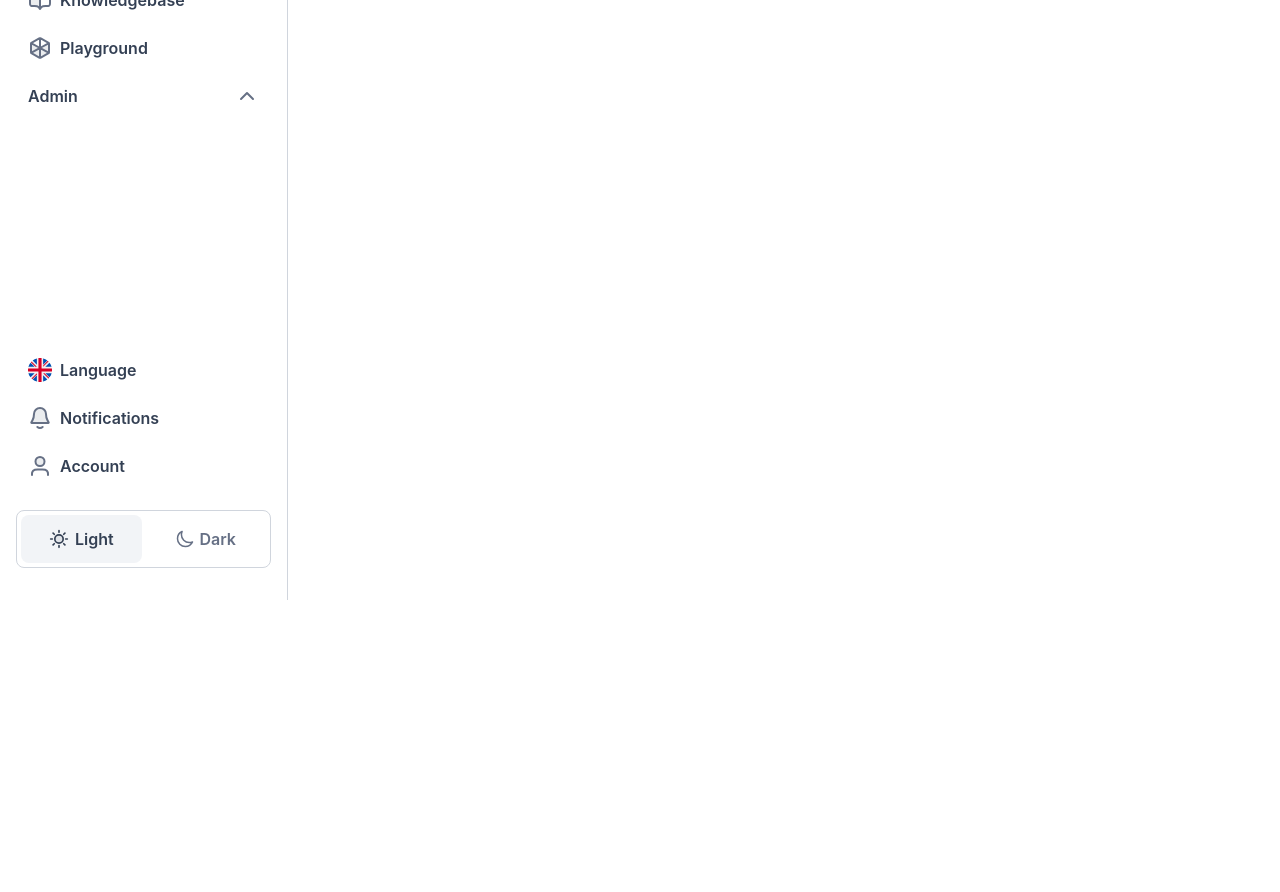
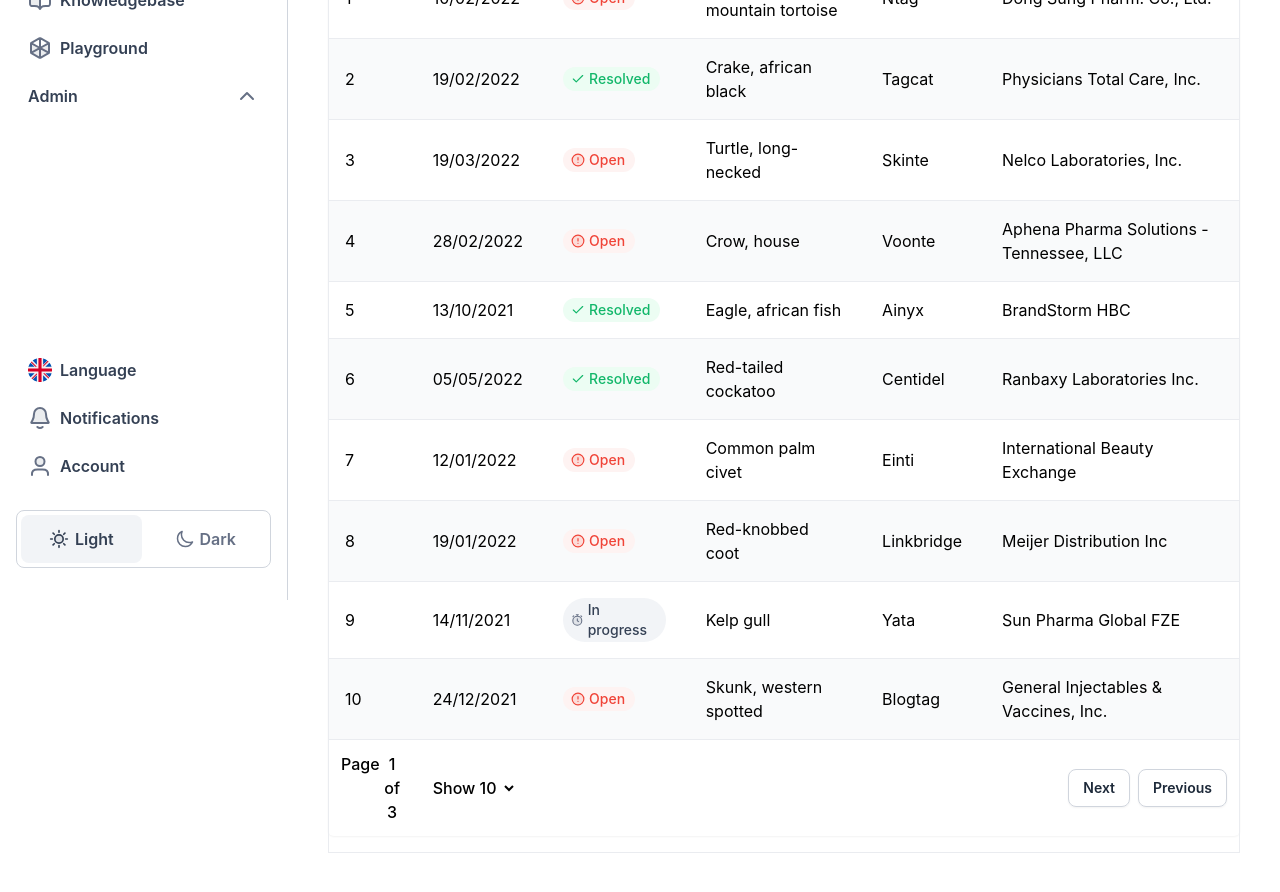
Before and after one commit to lucasprins/viscon-tickets, a React (Create React App) app in the folder client/: page /tickets in a window 1280 px wide. Shown: the part 200-1092 px from the top of the page. Before the commit the page ends 800 px from the top, so only its background shows below. Built offline with nearby package versions, Linux system fonts and the light colour scheme.

Commit message:
commit: added back/forth function + color even/uneven

```diff
--- a/client/src/components/organisms/Table/tanstackTable.tsx
+++ b/client/src/components/organisms/Table/tanstackTable.tsx
@@ -13,6 +13,7 @@
 import { IconAlert, IconCheck, IconStopwatch } from "../../atoms/Icons/Icons";
 import { useAppSelector } from "../../../utils/hooks";
 import { getCurrentLanguage } from "../../../features/user/userSlice";
+import { Button } from "../../atoms/Button/Button";
 
 type table = {
   id: number;
@@ -66,13 +67,42 @@
       cell: (info) => info.getValue(),
       header: "Ticket ID",
       enableColumnFilter: false,
-          //  footer: info => info.column.id,
+      footer: () => {
+        return (
+          <div className="flex p-3 dark:bg-dark-800 font-medium">
+            <div>Page</div>
+            <p>
+              {table.getState().pagination.pageIndex + 1} of{' '}
+              {table.getPageCount()}
+            </p>
+          </div>
+        )
+      }
     }),
     columnHelper.accessor("time_of_year", {
       id: "Date",
       cell: (info) => info.getValue(),
       header: "Date",
       enableColumnFilter: false,
+      footer: () => {
+        return (
+          <div className="flex pl-3 dark:text-gray-200  font-medium">
+            <select
+              className=" bg-white dark:bg-dark-800 "
+              value={table.getState().pagination.pageSize}
+              onChange={e => {
+                table.setPageSize(Number(e.target.value))
+              }}
+            >
+              {[5, 10, 20, 25].map(pageSize => (
+                <option key={pageSize} value={pageSize}>
+                  Show {pageSize}
+                </option>
+              ))}
+            </select>
+          </div>
+        )
+      }
       //  footer: info => info.column.id,
     }),
     columnHelper.accessor("status_ticket", {
@@ -155,7 +185,28 @@
       cell: (info) => info.getValue(),
       // footer: info => info.column.id,
       enableColumnFilter: false,
-    }),
+      footer: () => {
+        return (
+          <div className="flex flex-row-reverse gap-2 p-3">
+            <Button
+              size="small"
+              width="content"
+              type="secondary-gray"
+              text="Previous"
+              onclick={() => table.previousPage()}
+            />
+
+            <Button
+              size="small"
+              width="content"
+              type="secondary-gray"
+              text="Next"
+              onclick={() => table.nextPage()}
+            />
+          </div>
+        )
+      }
+    },),
   ];
 
   const columns = useMemo(() => columnsNonMemo, []);
@@ -170,20 +221,20 @@
     data,
     columns,
     getCoreRowModel: getCoreRowModel(),
-   // getPaginationRowModel: getPaginationRowModel(),
+    getPaginationRowModel: getPaginationRowModel(),
   });
 
   // This needs to be turned into a function to click through the table included something to click on
   //const firstPageRow = table.getRowModel().rows.slice(0, 10); // Get the first 10 rows of the first page
   return (
-    <div className="p-2 w-full">
-      <table className="border border-gray-200 border-solid shadow-sm w-full">
+    <div className="p-2">
+      <table className="border-l border-r border-gray-200 border-solid shadow-sm w-full rounded-md">
         <thead>
           {table.getHeaderGroups().map((headerGroup) => (
             //CSS border around the header
             <tr
               key={headerGroup.id}
-              className="border border-solid border-gray-200 shadow-sm"
+              className="border border-solid border-gray-200 shadow-sm rounded-md"
             >
               {headerGroup.headers.map((header) => (
                 // CSS for the header
@@ -207,9 +258,9 @@
             </tr>
           ))}
         </thead>
-        <tbody>
+        <tbody className="">
           {table.getRowModel().rows.map((row) => (
-            <tr key={row.id}>
+            <tr key={row.id} className="even:bg-gray-50 dark:even:bg-dark-700">
               {row.getVisibleCells().map((cell) => (
                 //CSS for the individual cells
                 <td
@@ -222,12 +273,11 @@
             </tr>
           ))}
         </tbody>
-
         <tfoot>
-          {table.getFooterGroups().map((footerGroup) => (
+          {table.getFooterGroups().map(footerGroup => (
             <tr key={footerGroup.id}>
-              {footerGroup.headers.map((header) => (
-                <th key={header.id}>
+              {footerGroup.headers.map(header => (
+                <th key={header.id} colSpan={header.colSpan}>
                   {header.isPlaceholder
                     ? null
                     : flexRender(
@@ -239,8 +289,27 @@
             </tr>
           ))}
         </tfoot>
+
       </table>
-      <div className="h-4" />
+
+      <div className="flex p-2 justify-between border-l border-b border-r border-solid border-gray-200">
+        <div className="flex items-center gap-1 ">
+
+
+        </div>
+      </div>
+
+
     </div>
   );
 }
+
+function buttonsPrevNext() {
+  return (
+    <div className="flex gap-2 place-self-end">
+
+
+
+    </div>
+  )
+}
--- a/client/src/components/pages/Playground/Playground.tsx
+++ b/client/src/components/pages/Playground/Playground.tsx
@@ -5,15 +5,14 @@
 import { FeaturedIcon } from "../../atoms/Icons/FeaturedIcon";
 import { IconAlert } from "../../atoms/Icons/Icons";
 import Layout from "../../organisms/Layout/Layout";
-import { AppTable } from "../../organisms/Table/tanstackTable";
 
 export function Playground() {
   return (
     <div className="flex flex-col md:flex-row dark:bg-dark-800 dark:text-white">
       <Layout />
-      <div className="p-8 flex flex-col gap-y-5 w-full">
+      <div className="p-8 ">
         <Breadcrumbs crumbs={["Playground"]} />
-        <AppTable />
+
       </div>
     </div>
   );
--- a/client/src/components/pages/Tickets/Tickets.tsx
+++ b/client/src/components/pages/Tickets/Tickets.tsx
@@ -1,14 +1,16 @@
 import React from 'react';
 import { Breadcrumbs } from '../../atoms/Breadcrumbs/Breadcrumbs';
 import Layout from '../../organisms/Layout/Layout';
+import { AppTable } from '../../organisms/Table/tanstackTable';
 
 export function Tickets() {
 
 	return (
 		<div className='flex flex-col md:flex-row dark:bg-dark-800 dark:text-white'>
 			<Layout />
-			<div className='p-8'>
+			<div className='p-8 flex flex-col gap-y-5 w-full'>
 				<Breadcrumbs crumbs={['Tickets']}/>
+				<AppTable />
 			</div>
 		</div>
 	);
```
Lines whose indentation alone changed are shown as unchanged.
